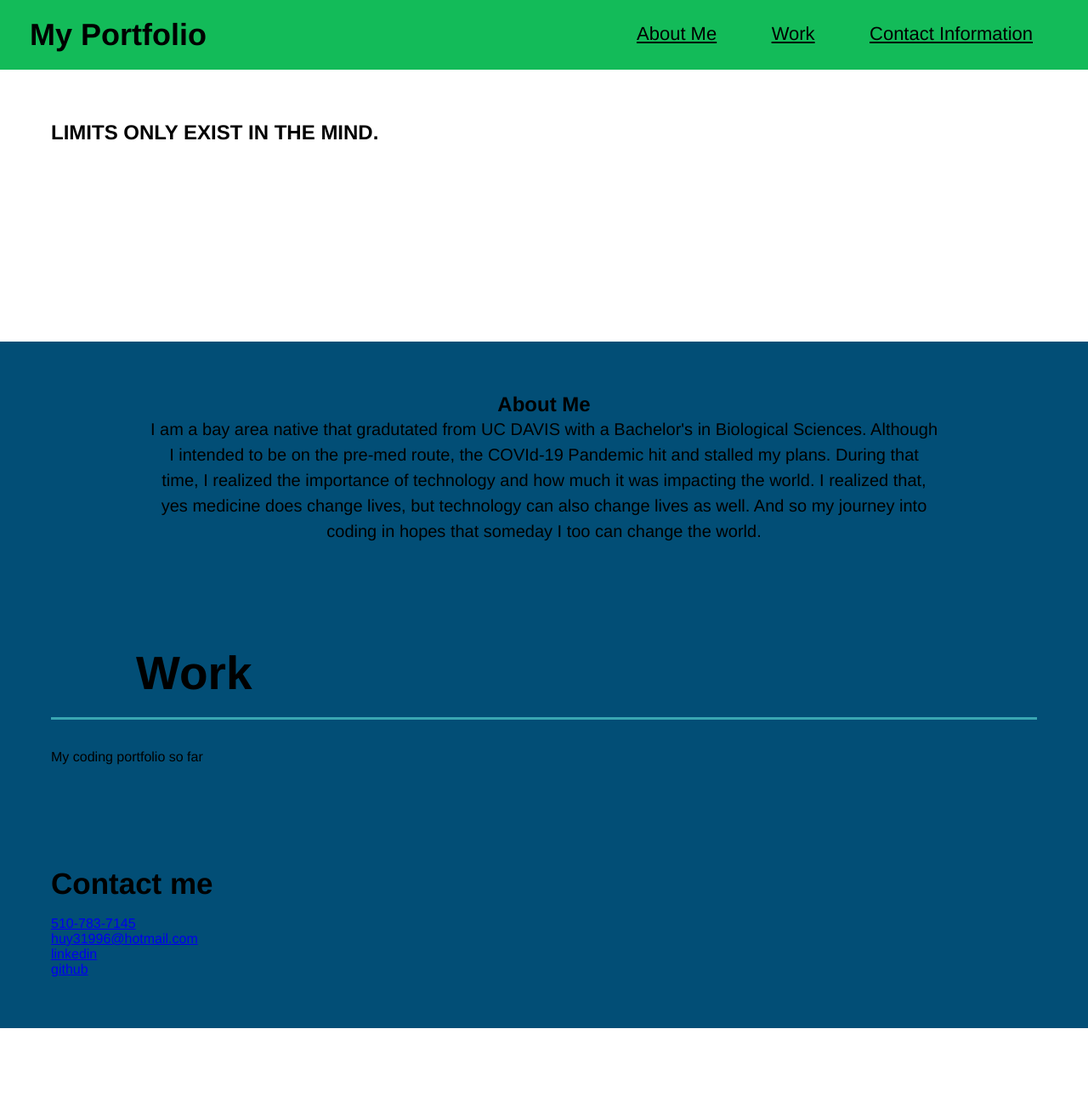
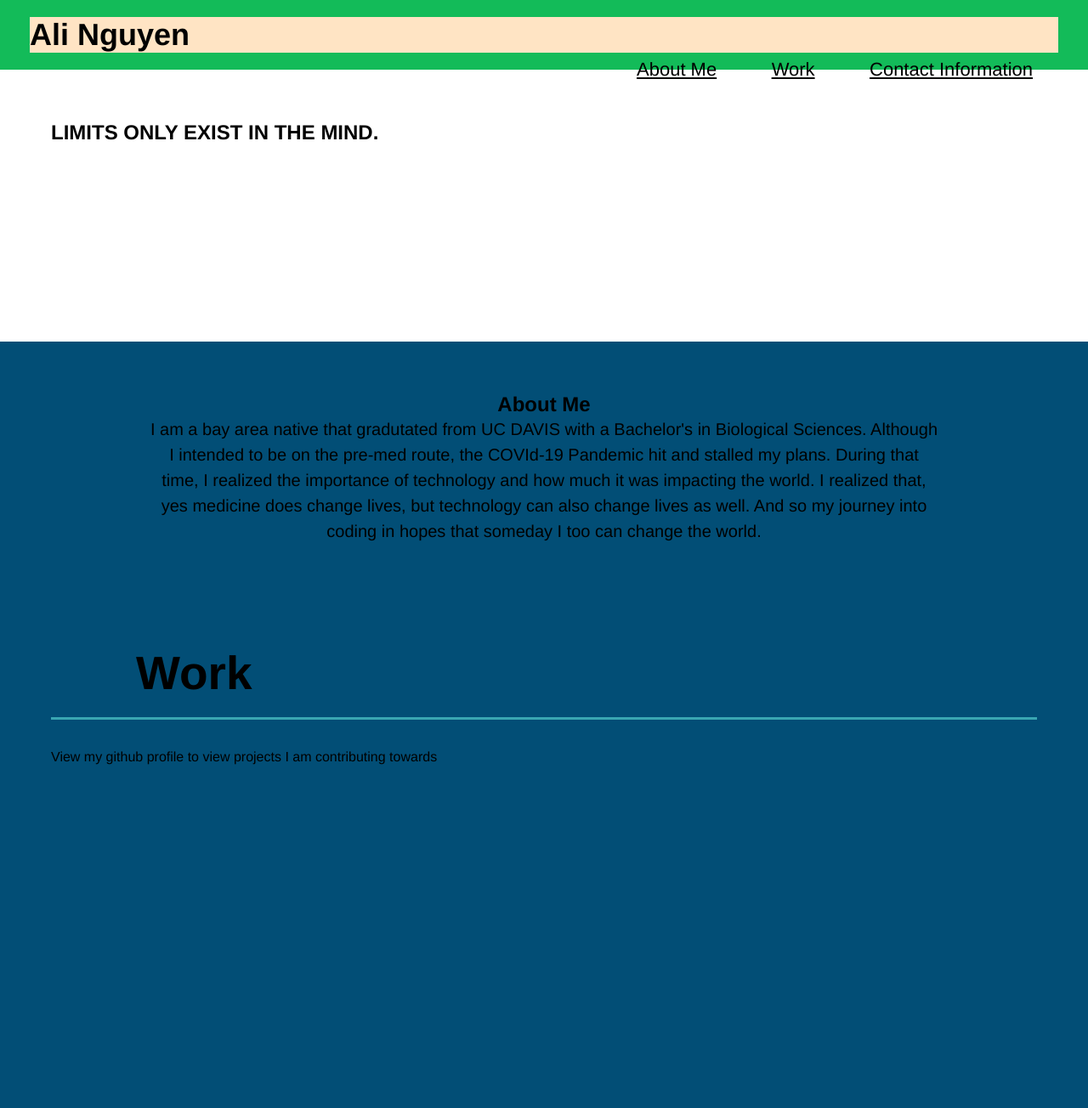
Before and after one commit to nguyenali/Professional-Portfolio, a plain HTML site: page index.html in a window 1280 px wide. Shown: the top 1304 px of the page at 85% size. Before the commit the page ends 1210 px from the top, so only its background shows below. Drawn offline with Linux system fonts and the light colour scheme.

Commit message:
add iframe to worksection

```diff
--- a/assets/css/style.css
+++ b/assets/css/style.css
@@ -1,6 +1,11 @@
 * {
     margin: 0;
     padding: 0;
+  }
+
+
+  .website-title {
+    background-color: bisque;
   }
 
 /*apply styles to <body>*/
--- a/index.html
+++ b/index.html
@@ -15,7 +15,9 @@
     <header>
 
         <h1 a href= "/">
-        My Portfolio
+        <div class="website-title">
+            Ali Nguyen
+        </div>
         </h1>
 
         <nav>
@@ -80,8 +82,29 @@
     <section id="work" class="work">
         <h2 class="section-title primary-border">Work</h2>
         <p>
-            My coding portfolio so far
+            View my github profile to view projects I am contributing towards
         </p>
+
+        <iframe src="file:///Users/alinguyen/bootcamp-project-files/urban-octo-telegram/Develop/index.html"
+        frameborder="0"
+        height="400"
+        width="400"
+        style="border: 0;"
+        allowfullscreen
+        >
+        </iframe>
+
+        <iframe src="file:///Users/alinguyen/Desktop/projects/run-buddy/index.html"
+        frameborder="0"
+        height="400"
+        width="400"
+        style="border: 0;"
+        allowfullscreen
+        >
+        </iframe>
+
+        <br/>
+
     </section>
 
 
```
